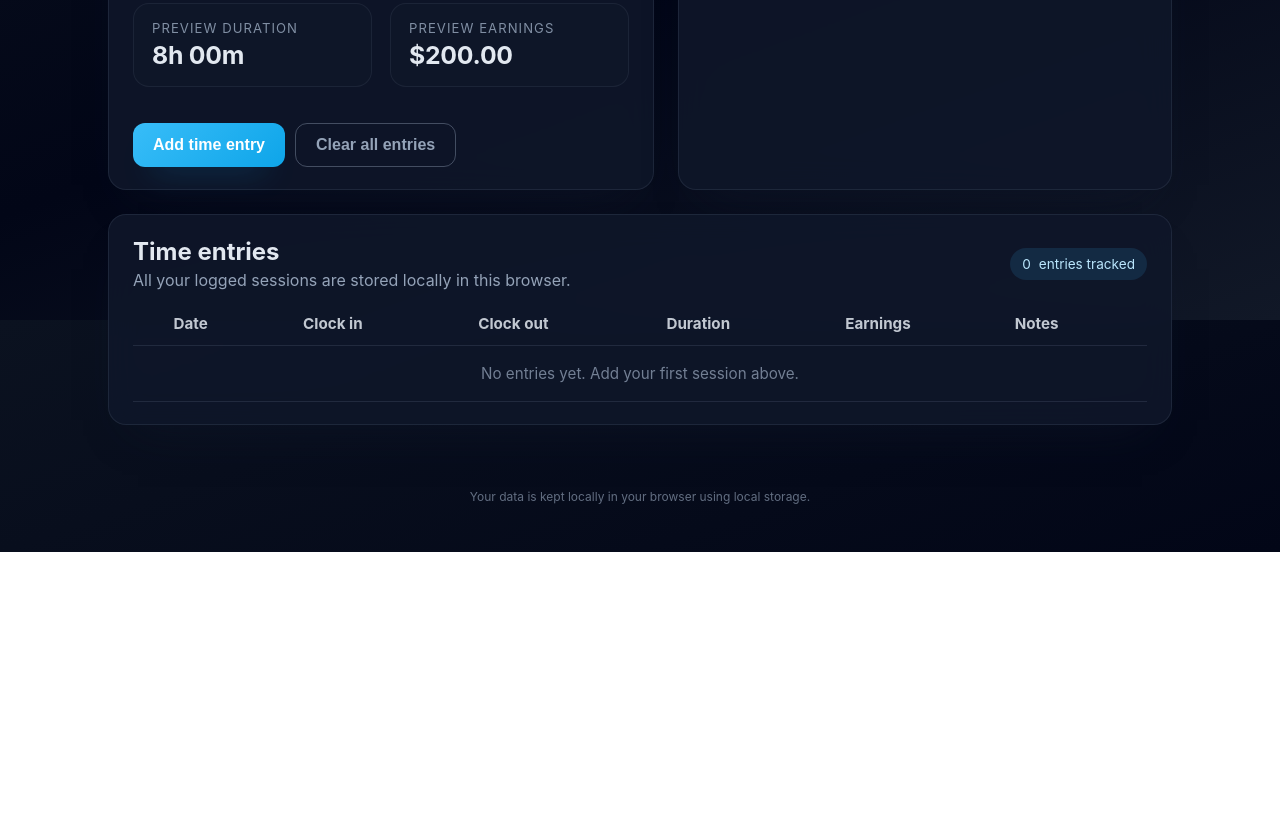
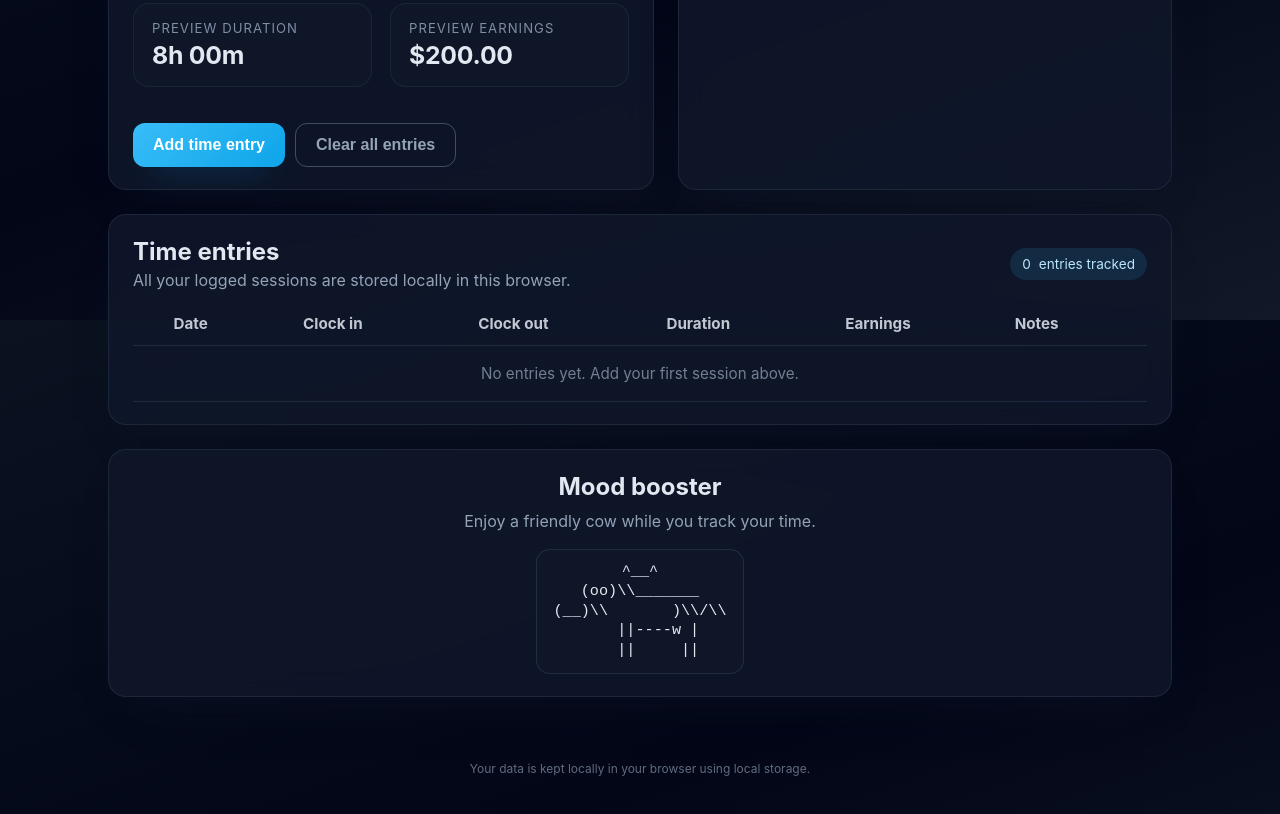
Before and after one commit to pollywolly214-lgtm/Ball-Zach-Hours, a plain HTML site: page index.html in a window 1280 px wide. Shown: the part 480-1294 px from the top of the page. Before the commit the page ends 1032 px from the top, so only its background shows below. Drawn offline with Linux system fonts and the light colour scheme.

Commit message:
Add friendly cow artwork to interface

```diff
--- a/index.html
+++ b/index.html
@@ -212,6 +212,39 @@
         letter-spacing: -0.01em;
       }
 
+      .cow-card {
+        text-align: center;
+        display: grid;
+        gap: 10px;
+      }
+
+      .cow-card h2 {
+        margin: 0;
+      }
+
+      .cow-card p {
+        margin: 0;
+        color: var(--muted);
+      }
+
+      .cow-art {
+        margin: 8px auto 0;
+        padding: 12px 16px;
+        border-radius: 14px;
+        background: rgba(15, 23, 42, 0.75);
+        border: 1px solid rgba(148, 163, 184, 0.16);
+        font-family: 'Fira Code', 'Courier New', monospace;
+        font-size: 0.95rem;
+        line-height: 1.3;
+        width: max-content;
+        max-width: 100%;
+      }
+
+      .cow-art span {
+        display: block;
+        white-space: pre;
+      }
+
       .empty {
         color: rgba(148, 163, 184, 0.75);
         text-align: center;
@@ -399,6 +432,19 @@
             <tbody id="entryTable"></tbody>
           </table>
         </div>
+      </section>
+
+      <section class="card cow-card" aria-labelledby="cowHeading">
+        <h2 id="cowHeading">Mood booster</h2>
+        <p>Enjoy a friendly cow while you track your time.</p>
+        <div class="cow-art" aria-hidden="true">
+          <span>^__^</span>
+          <span>(oo)\\_______</span>
+          <span>(__)\\       )\\/\\</span>
+          <span>    ||----w |</span>
+          <span>    ||     ||</span>
+        </div>
+        <p class="sr-only">A cheerful ASCII art cow offering encouragement.</p>
       </section>
 
       <footer>
```
